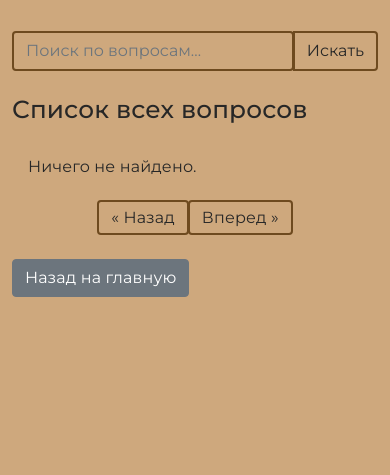
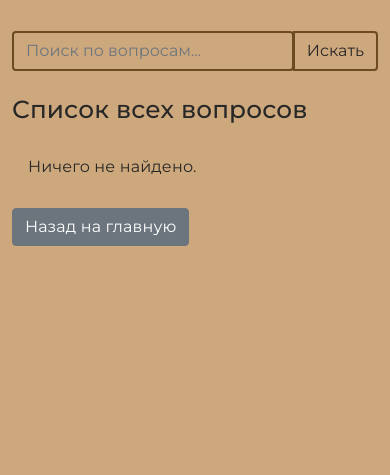
Before and after one commit to Ndk985/cuckoo_pump, a Flask app: page /questions in a window 390 px wide. Shown: the part 189-664 px from the top of the page. Run offline with Flask 3, Linux system fonts and the light colour scheme; some libraries are stand-ins or nearby versions.

Commit message:
улучшена пагинация

```diff
--- a/cp_app/static/css/style.css
+++ b/cp_app/static/css/style.css
@@ -185,11 +185,98 @@ textarea.form-control.comment-input {
 }
 
 /* === кнопки / ссылки пагинации === */
-.page-link, .btn-outline-secondary {
+.pagination-nav {
+  margin: 2rem 0;
+}
+
+.pagination {
+  margin: 0;
+  gap: 0.5rem;
+}
+
+.pagination-link {
+  color: var(--text-primary) !important;
+  background-color: transparent !important;
+  border: 2px solid var(--border-color) !important;
+  border-radius: 0.5rem !important;
+  padding: 0.5rem 1rem !important;
+  font-weight: 500;
+  transition: all 0.3s ease;
+  text-decoration: none;
+  min-width: 2.5rem;
+  text-align: center;
+  display: inline-flex;
+  align-items: center;
+  justify-content: center;
+}
+
+.pagination-link:hover:not(.pagination-disabled):not(.pagination-active) {
+  color: var(--bg-primary) !important;
+  background-color: var(--link-color) !important;
+  border-color: var(--link-color) !important;
+  transform: translateY(-2px);
+  box-shadow: 0 4px 8px rgba(0, 0, 0, 0.15);
+}
+
+/* Активная страница - явная подсветка */
+.pagination-active {
+  color: var(--bg-primary) !important;
+  background-color: var(--link-color) !important;
+  border-color: var(--link-color) !important;
+  font-weight: 700 !important;
+  box-shadow: 0 4px 12px rgba(0, 0, 0, 0.2);
+  transform: scale(1.1);
+  z-index: 1;
+  position: relative;
+}
+
+/* Отключенные элементы (кнопки Назад/Вперед когда недоступны) */
+.pagination-disabled {
+  color: var(--text-primary) !important;
+  background-color: transparent !important;
+  border-color: var(--border-color) !important;
+  opacity: 0.5;
+  cursor: not-allowed;
+  pointer-events: none;
+}
+
+/* Многоточие */
+.pagination-ellipsis {
+  border: none !important;
+  background-color: transparent !important;
+  cursor: default;
+  pointer-events: none;
+  padding: 0.5rem 0.25rem !important;
+  min-width: auto;
+}
+
+.pagination-ellipsis:hover {
+  transform: none !important;
+  box-shadow: none !important;
+}
+
+/* Адаптивность для мобильных */
+@media (max-width: 768px) {
+  .pagination-link {
+    padding: 0.4rem 0.75rem !important;
+    font-size: 0.9rem;
+    min-width: 2rem;
+  }
+
+  .pagination {
+    gap: 0.25rem;
+  }
+
+  .pagination-active {
+    transform: scale(1.05);
+  }
+}
+
+.btn-outline-secondary {
   color: var(--bs-body-color) !important;
   border-color: var(--border-color) !important;
 }
-.page-link:hover, .btn-outline-secondary:hover {
+.btn-outline-secondary:hover {
   color: var(--bs-body-color) !important;
   background-color: transparent !important;
 }
--- a/cp_app/templates/questions_list.html
+++ b/cp_app/templates/questions_list.html
@@ -54,45 +54,59 @@
     {% endfor %}
   </ul>
 
-  <!-- Пагинация (ссылки и кнопки теперь используют text-body) -->
-  <nav aria-label="Page navigation">
-    <ul class="pagination justify-content-center" style="background-color: transparent; border: none;">
+  <!-- Пагинация -->
+  {% if pagination.pages > 1 %}
+  <nav aria-label="Page navigation" class="pagination-nav">
+    <ul class="pagination justify-content-center">
       {% if pagination.has_prev %}
         <li class="page-item">
-          <a class="page-link bg-transparent text-body border-2 border-dark-brown rounded-2"
-            href="{{ url_for('all_questions', page=pagination.prev_num, search=search) }}">« Назад</a>
+          <a class="page-link pagination-link"
+            href="{{ url_for('all_questions', page=pagination.prev_num, search=search, tag=active_tag) }}">
+            <span aria-hidden="true">&laquo;</span> Назад
+          </a>
         </li>
       {% else %}
         <li class="page-item disabled">
-          <span class="page-link bg-transparent text-body border-2 border-dark-brown rounded-2">« Назад</span>
+          <span class="page-link pagination-link pagination-disabled">
+            <span aria-hidden="true">&laquo;</span> Назад
+          </span>
         </li>
       {% endif %}
 
       {% for p in range(1, pagination.pages + 1) %}
         {% if p == pagination.page %}
           <li class="page-item active">
-            <span class="page-link bg-transparent text-body border-2 border-dark-brown rounded-2">{{ p }}</span>
+            <span class="page-link pagination-link pagination-active">{{ p }}</span>
           </li>
-        {% else %}
+        {% elif p == 1 or p == pagination.pages or (p >= pagination.page - 2 and p <= pagination.page + 2) %}
           <li class="page-item">
-            <a class="page-link bg-transparent text-body border-2 border-dark-brown rounded-2"
-              href="{{ url_for('all_questions', page=p, search=search) }}">{{ p }}</a>
+            <a class="page-link pagination-link"
+              href="{{ url_for('all_questions', page=p, search=search, tag=active_tag) }}">{{ p }}</a>
+          </li>
+        {% elif p == pagination.page - 3 or p == pagination.page + 3 %}
+          <li class="page-item disabled">
+            <span class="page-link pagination-link pagination-ellipsis">…</span>
           </li>
         {% endif %}
       {% endfor %}
 
       {% if pagination.has_next %}
         <li class="page-item">
-          <a class="page-link bg-transparent text-body border-2 border-dark-brown rounded-2"
-            href="{{ url_for('all_questions', page=pagination.next_num, search=search) }}">Вперед »</a>
+          <a class="page-link pagination-link"
+            href="{{ url_for('all_questions', page=pagination.next_num, search=search, tag=active_tag) }}">
+            Вперед <span aria-hidden="true">&raquo;</span>
+          </a>
         </li>
       {% else %}
         <li class="page-item disabled">
-          <span class="page-link bg-transparent text-body border-2 border-dark-brown rounded-2">Вперед »</span>
+          <span class="page-link pagination-link pagination-disabled">
+            Вперед <span aria-hidden="true">&raquo;</span>
+          </span>
         </li>
       {% endif %}
     </ul>
   </nav>
+  {% endif %}
 
   <div class="mt-4">
     <a href="{{ url_for('main_page') }}" class="btn btn-secondary">Назад на главную</a>
```
